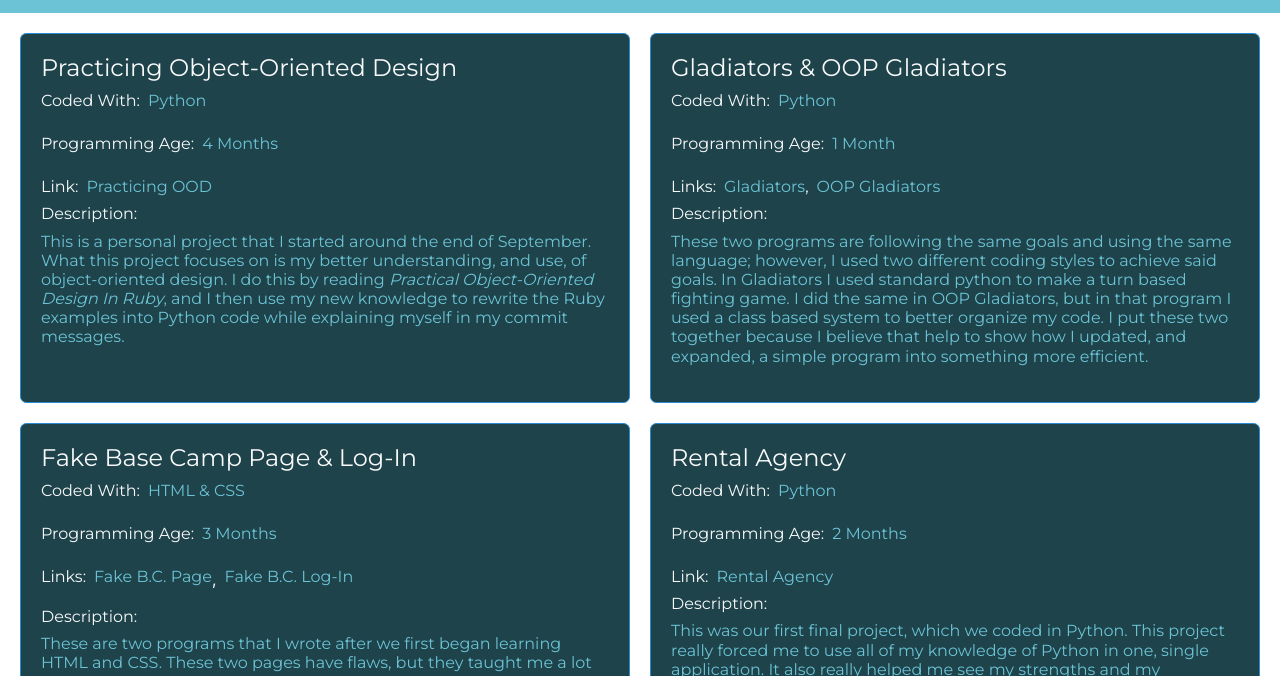
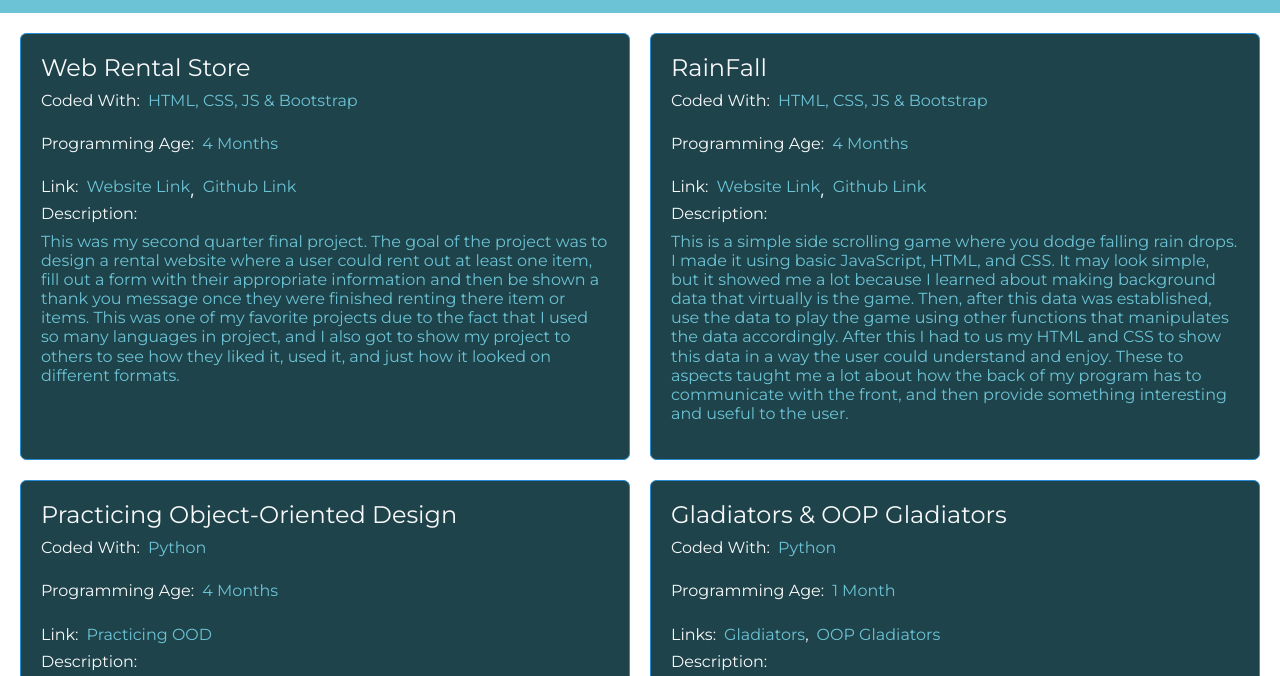
Before and after one commit to ColeAnderson7278/ColeAnderson7278.github.io, a plain HTML site: page projects.html in a window 1280 px wide. Shown: the part 51-727 px from the top of the page. Drawn offline with nearby package versions, Linux system fonts and the light colour scheme.

Commit message:
Added JS Game to Projects
I added the information and  details about my RainFall game
to my portfolio.

```diff
--- a/projects.html
+++ b/projects.html
@@ -40,6 +40,73 @@
         </div>
     </nav>
     <main>
+        <div class="card text-light pb-2">
+            <div class="card-body">
+                <h4>Web Rental Store</h4>
+                <div>
+                    <h6 class="d-flex pr-2">Coded With:
+                        <p class="text-info pl-2">HTML, CSS, JS & Bootstrap</p>
+                    </h6>
+                    <h6 class="d-flex pr-2">Programming Age:
+                        <p class="text-info pl-2">4 Months</p>
+                    </h6>
+                </div>
+                <div class="d-flex">
+                    <h6>Link: </h6>
+                    <h6 class="pl-2">
+                        <a class="text-info" href="https://coleanderson7278.github.io/Cole-Anderson-Web-Rental-Agency/">Website Link</a>
+                    </h6>
+                    ,
+                    <h6 class="pl-2">
+                        <a class="text-info" href="https://github.com/ColeAnderson7278/Cole-Anderson-Web-Rental-Agency">Github Link</a>
+                    </h6>
+                </div>
+                <div>
+                    <h6>Description:</h6>
+                    <h6 class="text-info">This was my second quarter final project. The goal of the project was to design a rental website where
+                        a user could rent out at least one item, fill out a form with their appropriate information and then
+                        be shown a thank you message once they were finished renting there item or items. This was one of
+                        my favorite projects due to the fact that I used so many languages in project, and I also got to
+                        show my project to others to see how they liked it, used it, and just how it looked on different
+                        formats.
+                    </h6>
+                </div>
+            </div>
+        </div>
+        <div class="card text-light pb-2">
+            <div class="card-body">
+                <h4>RainFall</h4>
+                <div>
+                    <h6 class="d-flex pr-2">Coded With:
+                        <p class="text-info pl-2">HTML, CSS, JS & Bootstrap</p>
+                    </h6>
+                    <h6 class="d-flex pr-2">Programming Age:
+                        <p class="text-info pl-2">4 Months</p>
+                    </h6>
+                </div>
+                <div class="d-flex">
+                    <h6>Link: </h6>
+                    <h6 class="pl-2">
+                        <a class="text-info" href="https://coleanderson7278.github.io/RainFall/">Website Link</a>
+                    </h6>
+                    ,
+                    <h6 class="pl-2">
+                        <a class="text-info" href="https://github.com/ColeAnderson7278/RainFall">Github Link</a>
+                    </h6>
+                </div>
+                <div>
+                    <h6>Description:</h6>
+                    <h6 class="text-info">This is a simple side scrolling game where you dodge falling rain drops. I made it using basic JavaScript,
+                        HTML, and CSS. It may look simple, but it showed me a lot because I learned about making background
+                        data that virtually is the game. Then, after this data was established, use the data to play the
+                        game using other functions that manipulates the data accordingly. After this I had to us my HTML
+                        and CSS to show this data in a way the user could understand and enjoy. These to aspects taught me
+                        a lot about how the back of my program has to communicate with the front, and then provide something
+                        interesting and useful to the user.
+                    </h6>
+                </div>
+            </div>
+        </div>
         <div class="card text-light pb-2">
             <div class="card-body">
                 <h4>Practicing Object-Oriented Design</h4>
```
